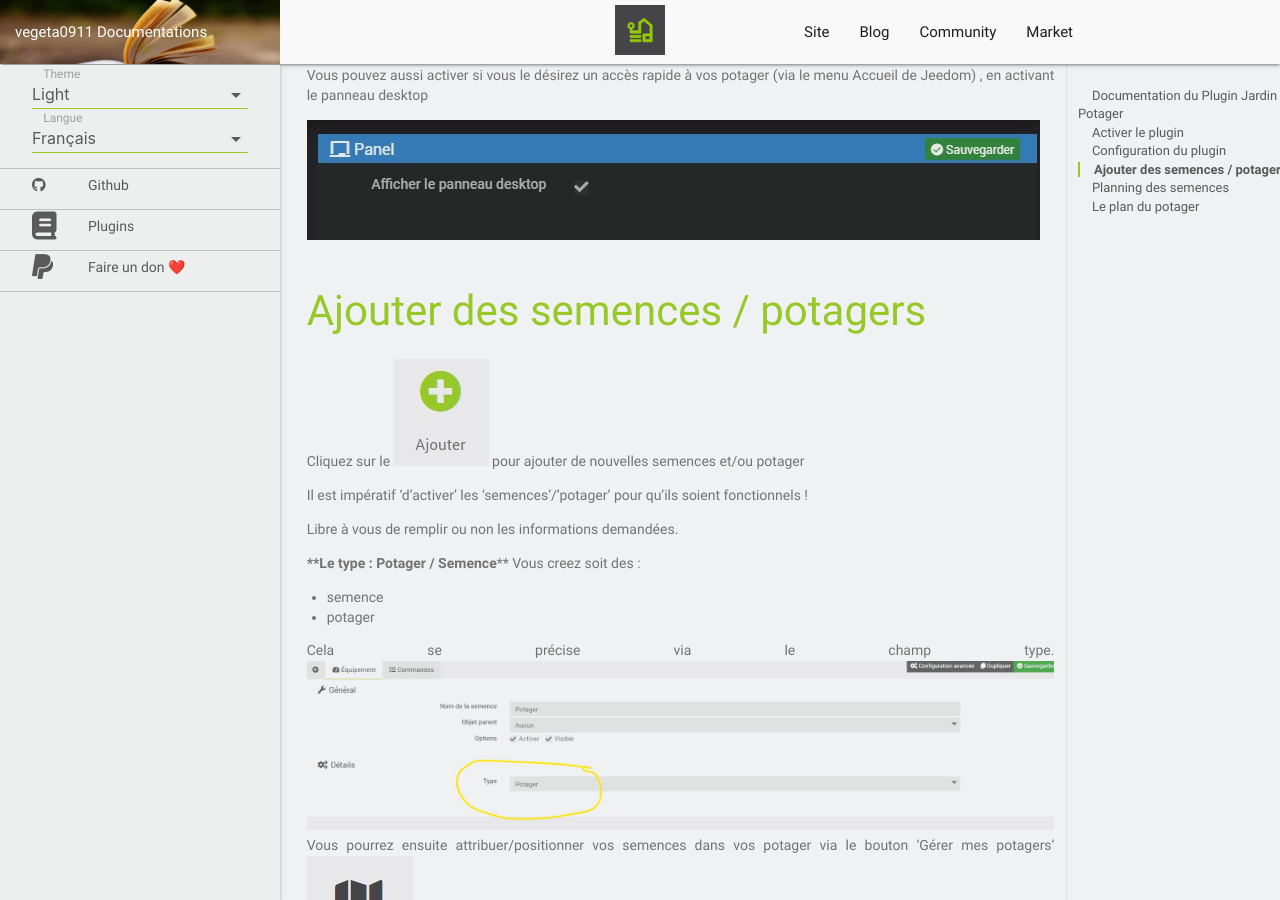
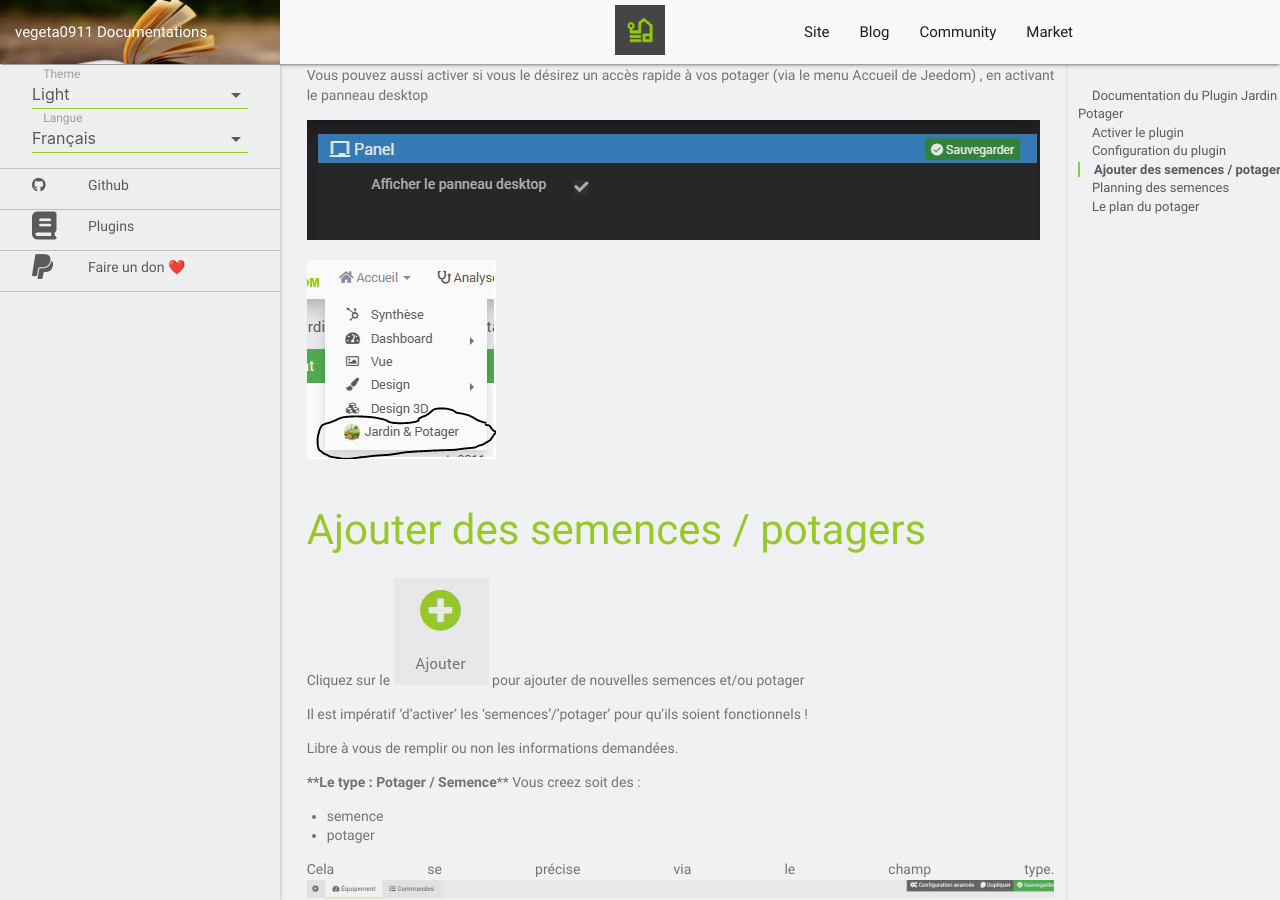
Before and after one commit to vegeta0911/documentation, a Jekyll site: the page built from plugins/fr_FR/Jardin/index.md, in a window 1280 px wide and 900 px high, scrolled down 859 px. Built offline with Jekyll 4.4.1, drawn with Linux system fonts in a browser that asks for light colours; nearby versions of some CDN libraries; our own code applies the rules of GitHub Pages for plain Markdown files; library files that are not in the unit come from our copies.

Commit message:
Update index.md

```diff
--- a/plugins/fr_FR/Jardin/index.md
+++ b/plugins/fr_FR/Jardin/index.md
@@ -24,6 +24,8 @@ Et pensez à **sauvegarder** !
 Vous pouvez aussi activer si vous le désirez un accès rapide à vos potager (via le menu Accueil de Jeedom) , en activant le panneau desktop
 
 ![enter image description here](../../images/Jardin/pannel.jpg)
+
+![enter image description here](../../images/Jardin/panell.PNG)
 
 Ajouter des semences / potagers
 ===
```
